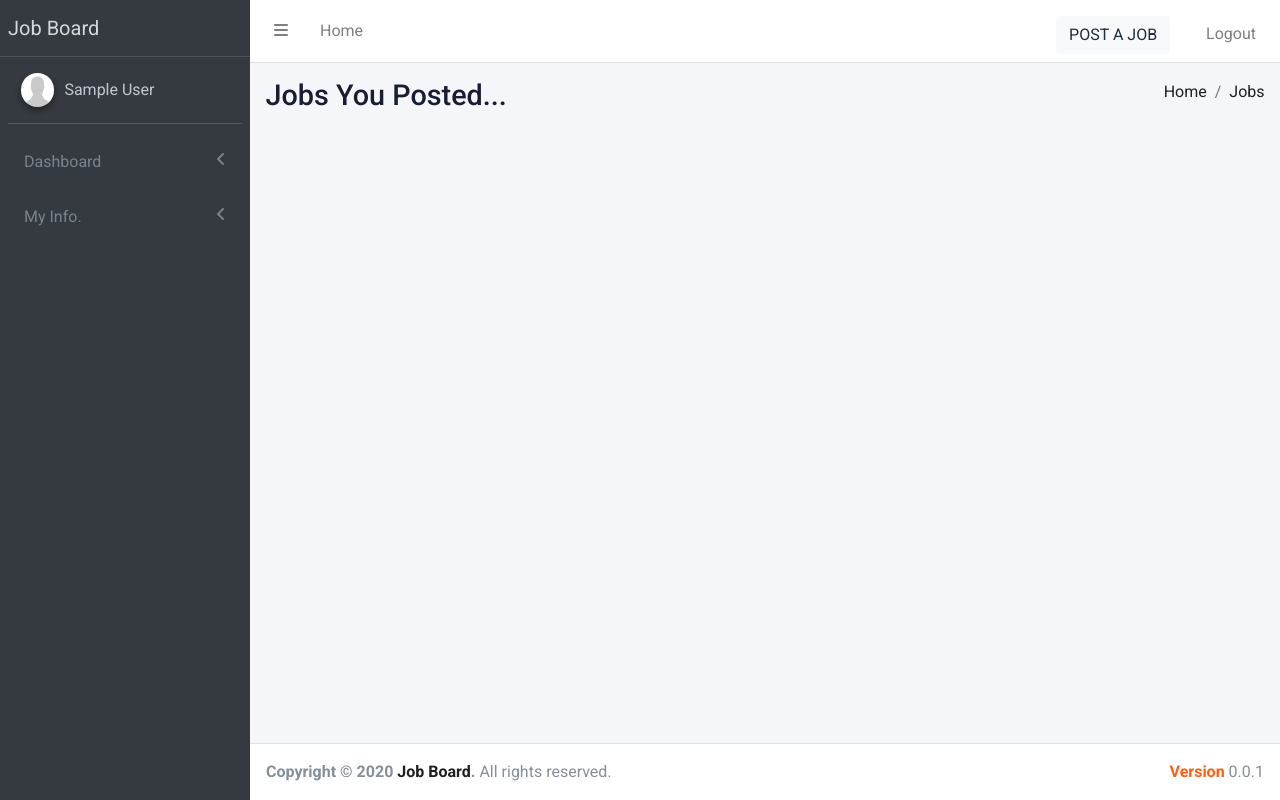
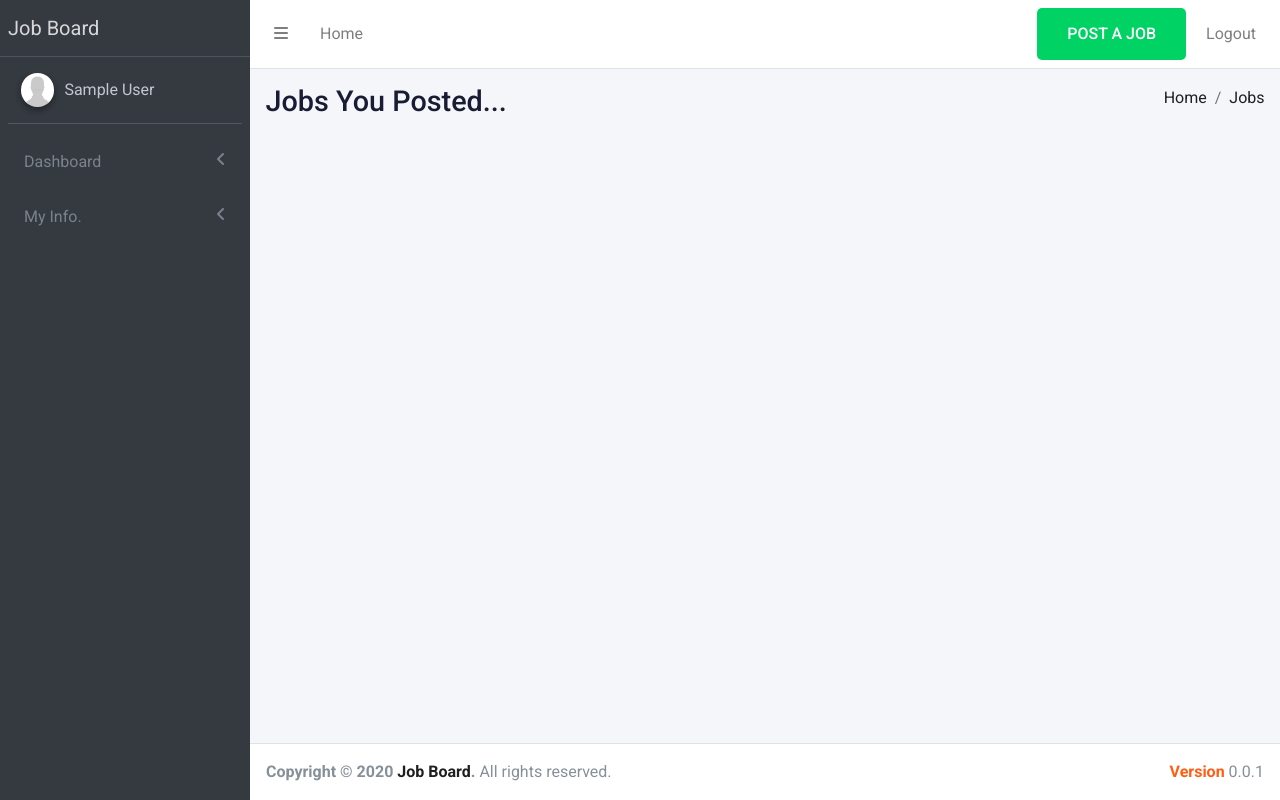
Before and after one commit to yuktibhatt/JobRecommendation, a Django app: page /accounts/empProfile in a window 1280 px wide. Run offline with Django 3.2, Linux system fonts and the light colour scheme; the visitor is signed in with stand-in values (Sample User, id 1); data that the repository does not hold is empty; parts of the project's set-up code (start-up, migrations or seed data) failed here and were passed over; some libraries are stand-ins or nearby versions; some web fonts are replaced.

Commit message:
update section

```diff
--- a/templates/empProfile.html
+++ b/templates/empProfile.html
@@ -53,7 +53,11 @@
     <ul class="navbar-nav ml-auto">
      <nav>
      <li class="nav-item d-none d-sm-inline-block">
-        <a href="{% url 'jobpost' %}"class="nav-link"><button type="button" class="btn btn-light">POST A JOB</button></a>
+     <div class="apply_now">
+      <a href="{% url 'jobpost' %}" class="boxed-btn3">POST A JOB</a>
+      </div>
+      <!--
+        <a href="{% url 'jobpost' %}"class="nav-link"><button type="button" class="btn btn-light">POST A JOB</button></a> -->
       </li>
         <li class="nav-item d-none d-sm-inline-block">
         <a href="{% url 'logout' %}" class="nav-link">Logout</a>
@@ -103,12 +107,7 @@
                   <p>Update Profile</p>
                 </a>
               </li>
-              <li class="nav-item">
-                <a href="#" class="nav-link">
-                  <i class="far fa-circle nav-icon"></i>
-                  <p>Change Password</p>
-                </a>
-              </li>
+
        </ul>
           </li>
         </ul>
```
